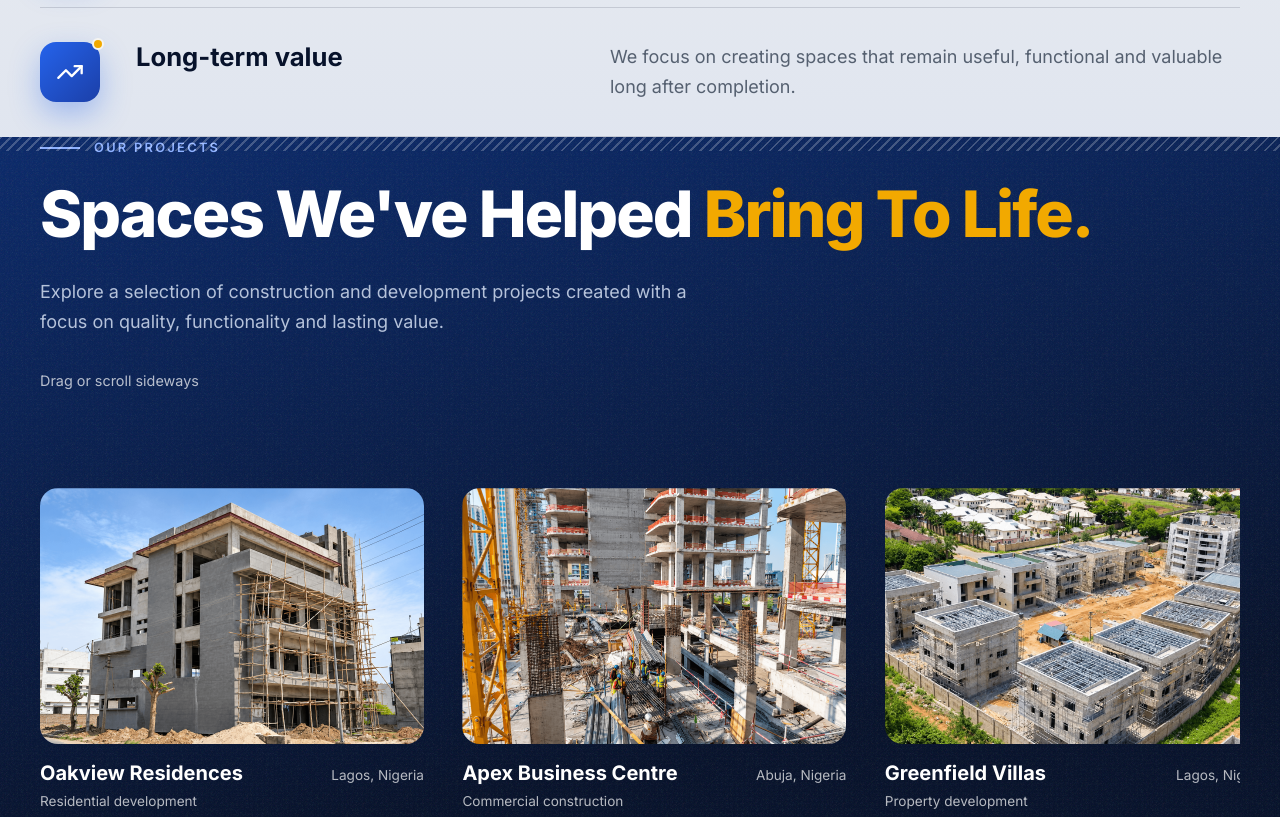
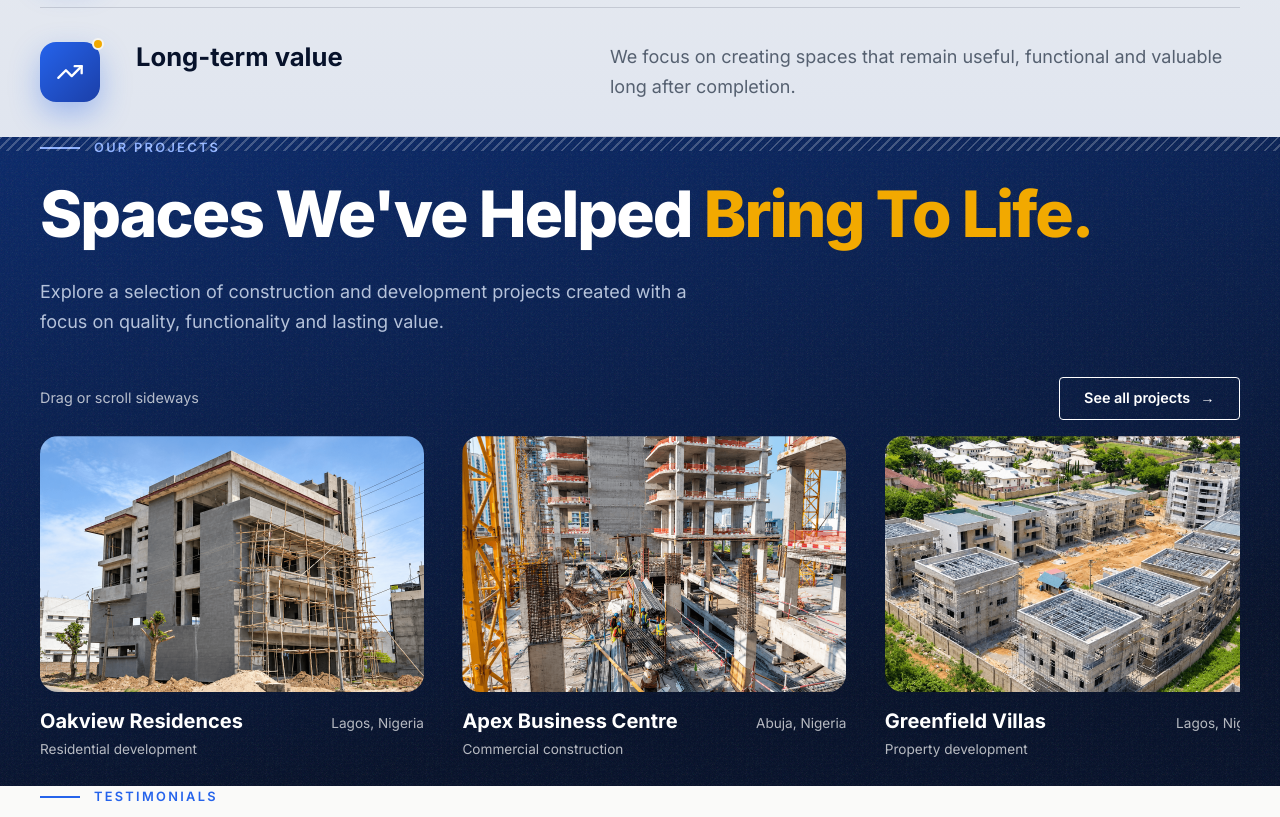
Before and after one commit to MavTech01/ApexBuild-Development-web, a React (Vite) app in the folder client/: page / in a window 1280 px wide. Shown: the part 7600-8417 px from the top of the page. Built offline with nearby package versions, Linux system fonts and the light colour scheme.

Commit message:
feat(home): add a see-all projects link aligned with the scroll hint

```diff
--- a/client/src/features/home/sections/Projects/ProjectsSection.jsx
+++ b/client/src/features/home/sections/Projects/ProjectsSection.jsx
@@ -6,6 +6,7 @@ import SplitHeading from '@/features/home/sections/shared/SplitHeading.jsx'
 import Reveal from '@/features/home/sections/shared/Reveal.jsx'
 import Eyebrow from '@/features/home/sections/shared/Eyebrow.jsx'
 import Container from '@/shared/ui/Container.jsx'
+import Button from '@/shared/ui/Button.jsx'
 
 function ProjectFigure({ project, dragged }) {
   const [ref, inView] = useRevealOnScroll()
@@ -64,7 +65,6 @@ export default function ProjectsSection() {
   return (
     <section id="projects" className="hazard-stripes grain bg-[linear-gradient(170deg,#0b2a6b,#07122b_80%)] text-white">
       <Container size="wide">
-        <div className="flex flex-wrap items-end justify-between gap-8">
         <div>
           <Eyebrow tone="dark">Our projects</Eyebrow>
           <SplitHeading text="Spaces We've Helped" accent="Bring To Life." accentClassName="text-gold" />
@@ -73,7 +73,12 @@ export default function ProjectsSection() {
             functionality and lasting value.
           </p>
         </div>
-          <span className="self-end pb-2 text-[0.9rem] opacity-70">Drag or scroll sideways</span>
+
+        <div className="mt-[clamp(24px,3.5vw,40px)] flex items-center justify-between gap-x-2 min-[900px]:gap-x-4">
+          <span className="min-w-0 text-[0.8rem] opacity-70 min-[900px]:text-[0.9rem]">Drag or scroll sideways</span>
+          <Button variant="outline" to="/projects" className="shrink-0 text-[0.8rem] min-[900px]:text-[0.9rem]">
+            See all projects
+          </Button>
         </div>
 
         <div
@@ -82,7 +87,7 @@ export default function ProjectsSection() {
           onMouseMove={onMouseMove}
           onMouseUp={endDrag}
           onMouseLeave={endDrag}
-          className={`mt-[clamp(48px,7vw,88px)] flex snap-x gap-[clamp(20px,3vw,48px)] overflow-x-auto pb-7 [scrollbar-width:thin] ${
+          className={`mt-4 flex snap-x gap-[clamp(20px,3vw,48px)] overflow-x-auto pb-7 [scrollbar-width:thin] ${
             dragging ? 'cursor-grabbing' : 'cursor-grab'
           }`}
         >
```
Lines whose indentation alone changed are shown as unchanged.
